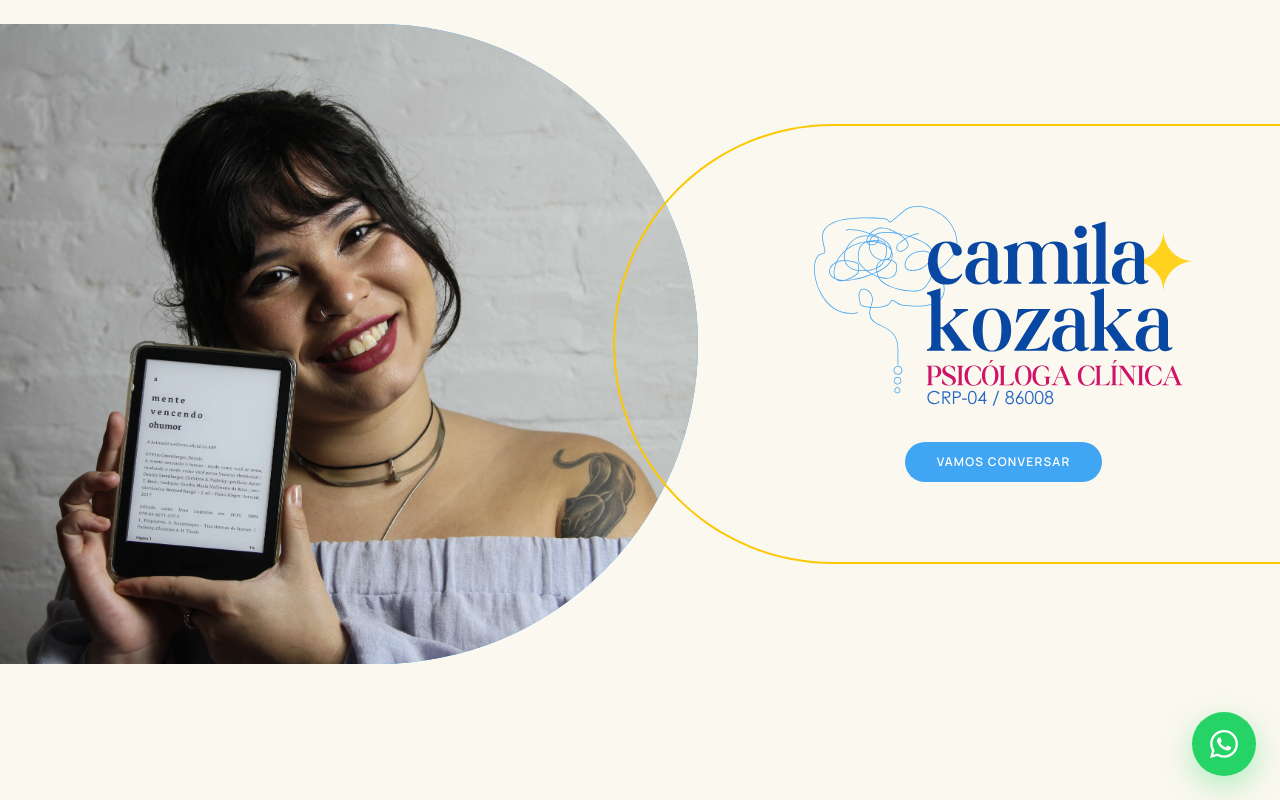
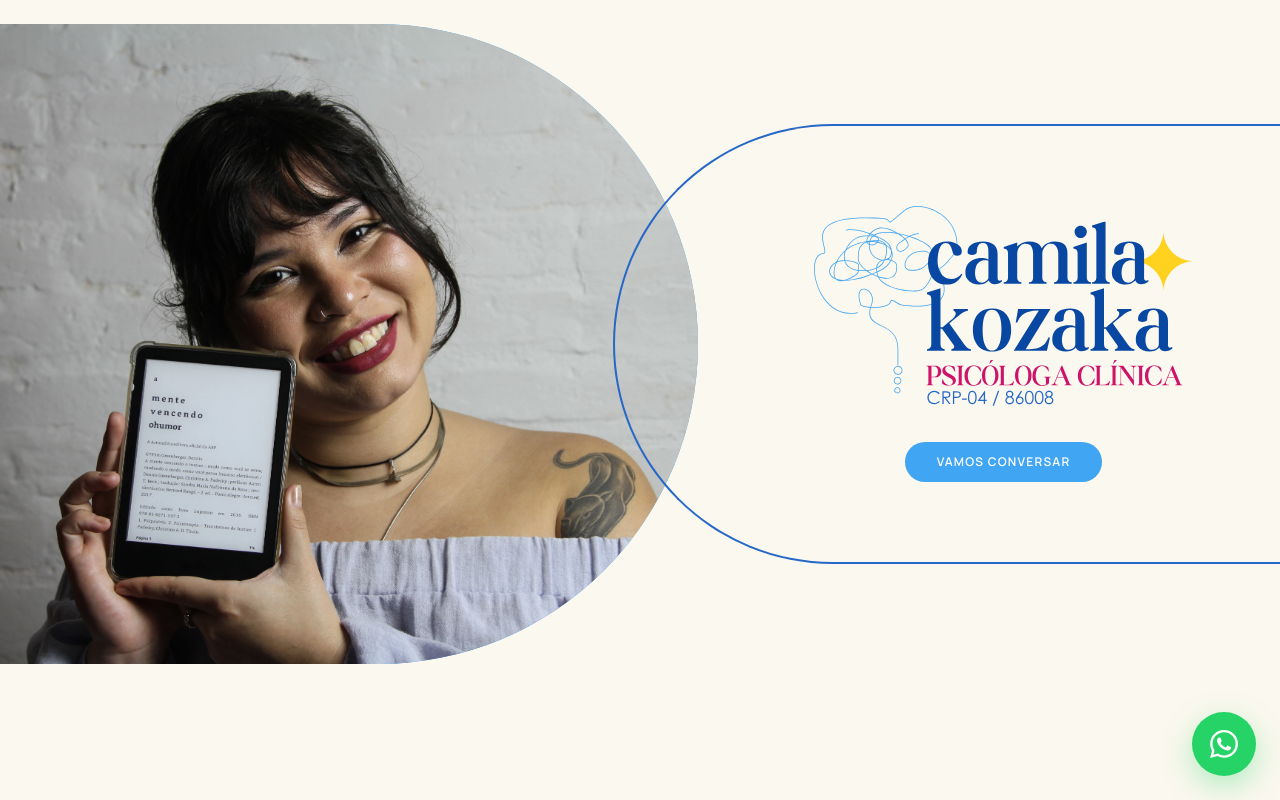
Before and after one commit to camilakozaka/psicamilakozaka.com.br, a React (Vite) app: page / in a window 1280 px wide. Shown: the top 800 px of the page. Built offline with nearby package versions, Linux system fonts and the light colour scheme.

Commit message:
feat: update border color in SectionInicio component for improved aesthetics

```diff
--- a/src/components/SectionInicio.tsx
+++ b/src/components/SectionInicio.tsx
@@ -18,7 +18,7 @@ export default function SectionInicio() {
 
             {/* Right text block — inverted shape, flush to the right */}
             <div className="rise-in flex items-center justify-center overflow-visible lg:-ml-[85px] lg:z-10">
-              <div className="relative flex min-h-[260px] w-full items-center justify-center bg-transparent px-6 sm:justify-start sm:rounded-l-full sm:border-b-2 sm:border-l-2 sm:border-t-2 sm:border-yellow-400 sm:pl-24 sm:pr-0 lg:min-h-[440px] lg:pl-28">
+              <div className="relative flex min-h-[260px] w-full items-center justify-center bg-transparent px-6 sm:justify-start sm:rounded-l-full sm:border-b-2 sm:border-l-2 sm:border-t-2 sm:border-[#2668C7] sm:pl-24 sm:pr-0 lg:min-h-[440px] lg:pl-28">
                 <div className="relative z-10 flex w-full flex-col items-center text-center">
                   <img
                     src={logoImage}
```
